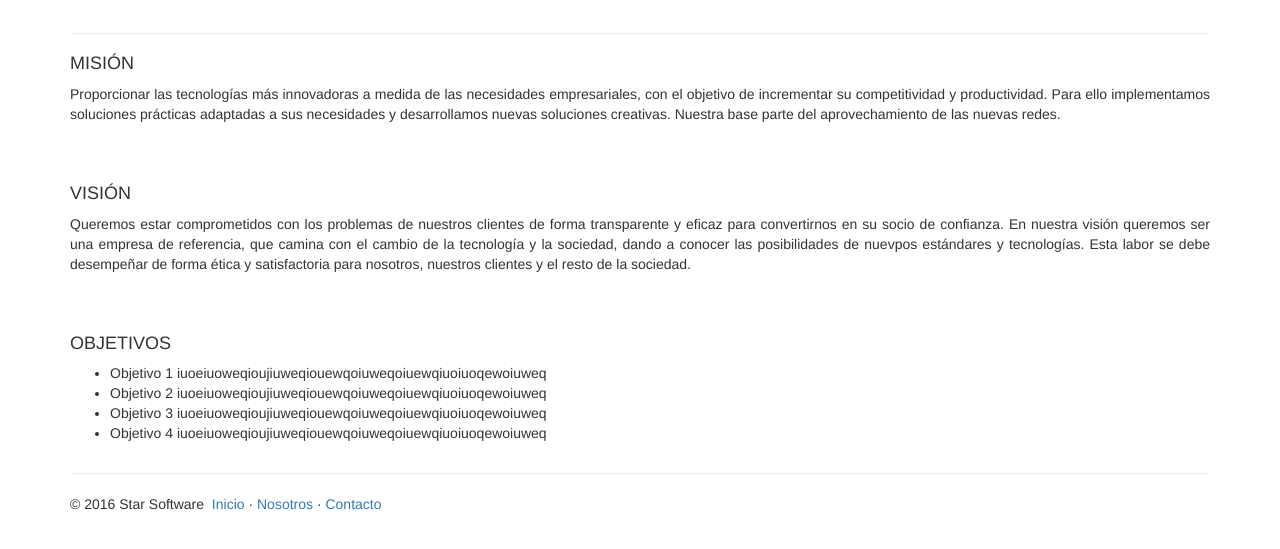
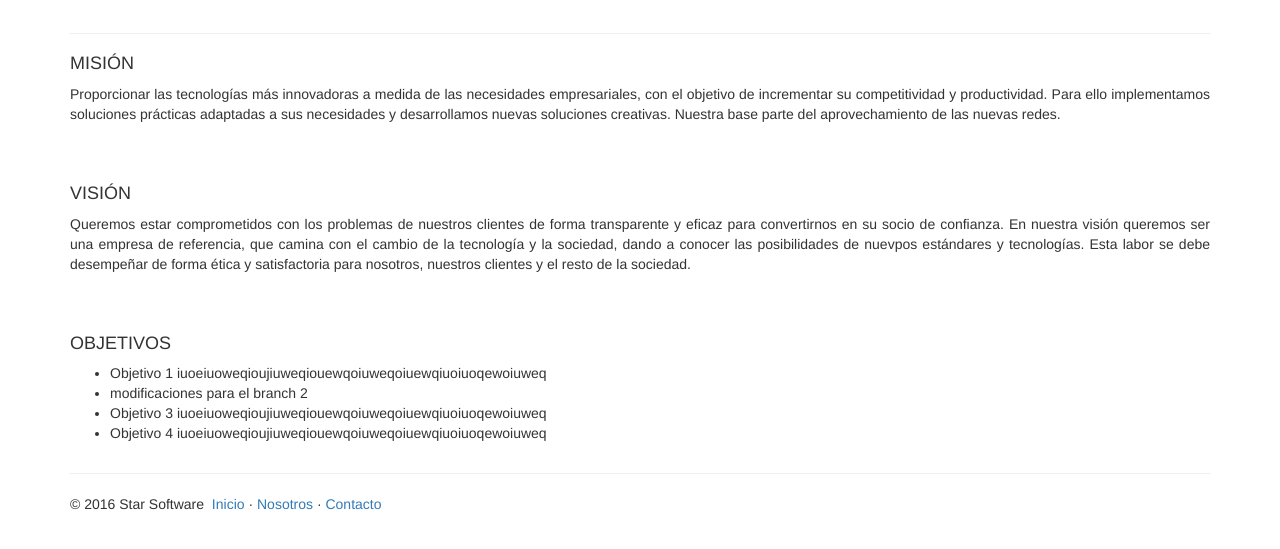
Before and after one commit to 4GeeksAcademyVE/2016-i-practicas-frontend-luis-santana, a plain HTML site: page StarSoftware/about.html in a window 1280 px wide. Shown: the part 57-606 px from the top of the page. Drawn offline with Linux system fonts and the light colour scheme.

Commit message:
modificaciones del ram2

```diff
--- a/StarSoftware/about.html
+++ b/StarSoftware/about.html
@@ -71,7 +71,7 @@
                         <h4>OBJETIVOS</h4>
                         <ul>
                             <li>Objetivo 1 iuoeiuoweqioujiuweqiouewqoiuweqoiuewqiuoiuoqewoiuweq</li>
-                            <li>Objetivo 2 iuoeiuoweqioujiuweqiouewqoiuweqoiuewqiuoiuoqewoiuweq</li>
+                            <li>modificaciones para el branch 2</li>
                             <li>Objetivo 3 iuoeiuoweqioujiuweqiouewqoiuweqoiuewqiuoiuoqewoiuweq</li>
                             <li>Objetivo 4 iuoeiuoweqioujiuweqiouewqoiuweqoiuewqiuoiuoqewoiuweq</li>
                         </ul>
```
